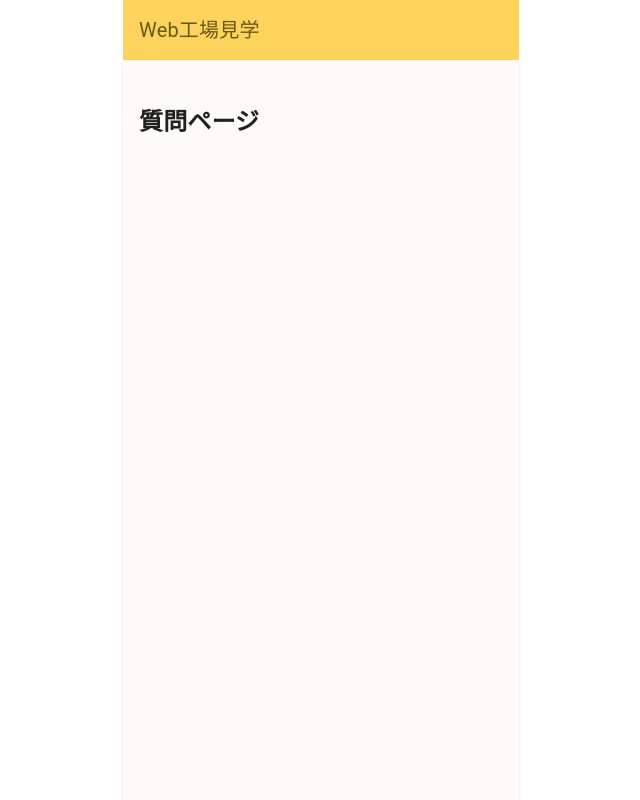
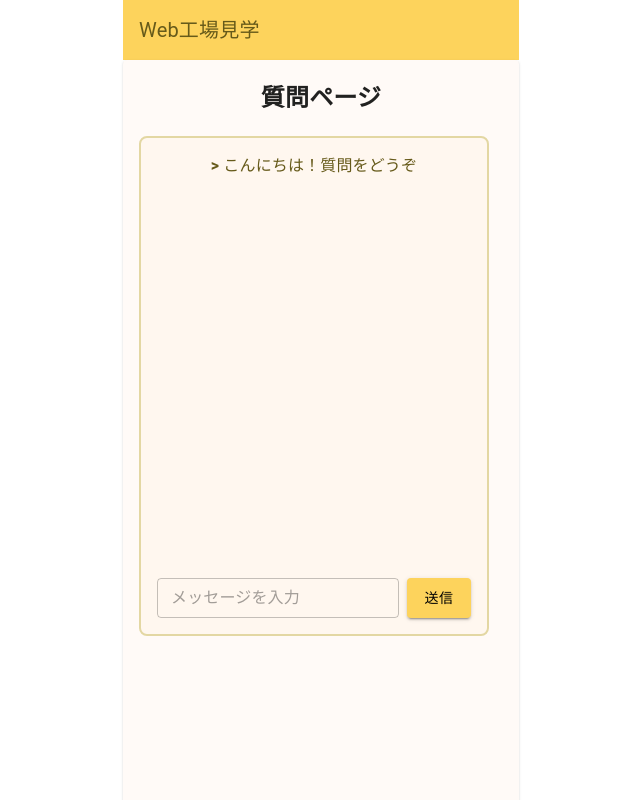
Before and after one commit to ice28992/factory, a Next.js app: page /question in a window 1280 px wide. Shown: the top 800 px of the page, without its empty margins (319-959 px from the left). Built offline with nearby package versions, Linux system fonts and the light colour scheme; a web font is replaced by a local one.

Commit message:
feat: question page contents

```diff
--- a/src/app/factory/page.tsx
+++ b/src/app/factory/page.tsx
@@ -2,7 +2,6 @@ import { Stack, Button } from "@mui/material";
 import { KeyboardArrowRight, KeyboardArrowLeft} from "@mui/icons-material";
 import { Zen_Maru_Gothic } from "next/font/google";
 import { FieldViewer } from './content';
-import { Color } from "three";
 
 const zen = Zen_Maru_Gothic({
   weight: ["400"],
@@ -20,7 +19,7 @@ export default function FactoryPage() {
 
      <Button variant="contained" endIcon={<KeyboardArrowLeft />}
       sx={{
-        backgroundColor: '#edde7b',
+        backgroundColor: '#fdd35c',
         color: '#000',
         '&:hover': {
           backgroundColor: '#d4cc5f',
@@ -31,7 +30,7 @@ export default function FactoryPage() {
     </Button>
     <Button variant="contained" endIcon={<KeyboardArrowRight />}
       sx={{
-       backgroundColor: '#edde7b',
+       backgroundColor: '#fdd35c',
        color: '#000',
        '&:hover': {
          backgroundColor: '#d4cc5f',
--- /dev/null
+++ b/src/app/question/content.tsx
@@ -0,0 +1,85 @@
+"use client";
+import React, { useState } from 'react';
+import { Stack, Box, Button, Typography, TextField } from "@mui/material";
+
+type Message = {
+  role: 'user' | 'system';
+  text: string;
+};
+
+export const Chat: React.FC = () => {
+  const [message, set_message] = useState<Message[]>([
+    { role: 'system', text: 'こんにちは！質問をどうぞ' },
+  ]);
+  const [input, set_input] = useState('');
+
+  // 送信押された時の処理
+  const send = () => {
+
+    const new_message: Message = { role: 'user', text: input };
+    const update_message = [...message, new_message];
+    set_message(update_message);
+
+    // 応答
+    const reply = reply_message(input);
+    set_message([...update_message, { role: 'system', text: reply }]);
+    set_input('');
+  };
+
+  // 応答テスト
+  const reply_message = (input: string): string => {
+    if (input.includes('A社について')) {
+      return 'A社は〇〇をしている会社です';
+    } else if (input.includes('A棟には何がある？')) {
+      return 'A棟には〇〇があります';
+    } else {
+      return 'もう一度質問してください。';
+    }
+  };
+
+  return (
+    <Stack
+      spacing={2}
+      sx={{
+        width: 350,
+        height: 500,
+        padding: 2,
+        border: '2px solid #e3d7a3',
+        backgroundColor: "#fff7ef",
+        borderRadius: 2,
+      }}
+    >
+      {/* 質問チャット表示場所 */}
+      <Box sx={{ flexGrow: 1}}>
+        {message.map((msg, i) => (
+          <Typography
+            key={i}
+            sx={{ color: msg.role == 'user' ? '#009e9f' : '#665a1a', mb: 1 }}
+          >
+            <strong>{msg.role == 'user' ? '<' : '>'}</strong> {msg.text}
+          </Typography>
+        ))}
+      </Box>
+
+      {/* 入力フォーム表示場所 */}
+      <Box display="flex" gap={1}>
+        <TextField
+          fullWidth
+          size="small"
+          value={input}
+          onChange={(e) => set_input(e.target.value)}
+          placeholder="メッセージを入力"
+        />
+        <Button variant="contained" onClick={send} sx={{
+            backgroundColor: '#fdd35c',
+            color: '#000',
+            '&:hover': { backgroundColor: '#d4cc5f'},
+          }}>
+          送信
+        </Button>
+      </Box>
+    </Stack>
+  );
+};
+
+export default Chat;
--- a/src/app/question/page.tsx
+++ b/src/app/question/page.tsx
@@ -1,5 +1,6 @@
-import { Divider, Stack } from "@mui/material";
+import { Stack } from "@mui/material";
 import { Zen_Maru_Gothic } from "next/font/google";
+import { Chat } from './content'
 
 const zen = Zen_Maru_Gothic({
   weight: ["400"],
@@ -10,8 +11,9 @@ const zen = Zen_Maru_Gothic({
 // 質問
 export default function QuestionPage() {
   return (
-    <Stack className={zen.className}><br />
+    <Stack className={zen.className} sx={{textAlign: "center"}}>
       <h2>質問ページ</h2>
+      <Chat />
     </Stack>
   );
 }
--- a/src/app/top/page.tsx
+++ b/src/app/top/page.tsx
@@ -10,7 +10,7 @@ const zen = Zen_Maru_Gothic({
 // トップ
 export default function TopPage() {
   return (
-    <Stack className={zen.className}><br />
+    <Stack className={zen.className} sx={{textAlign: "center"}}>
       <h2>トップ</h2>
     </Stack>
   );
```
